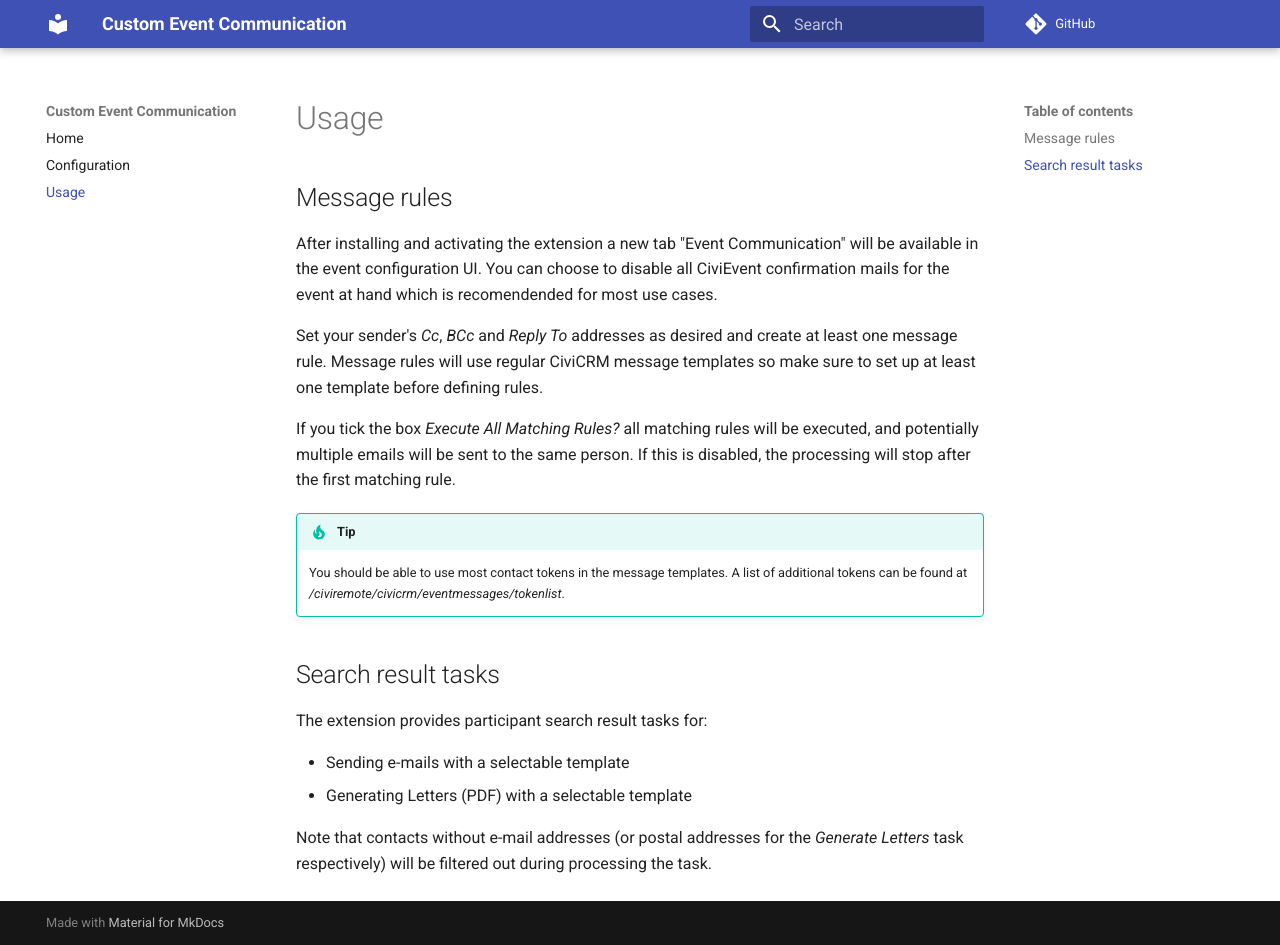
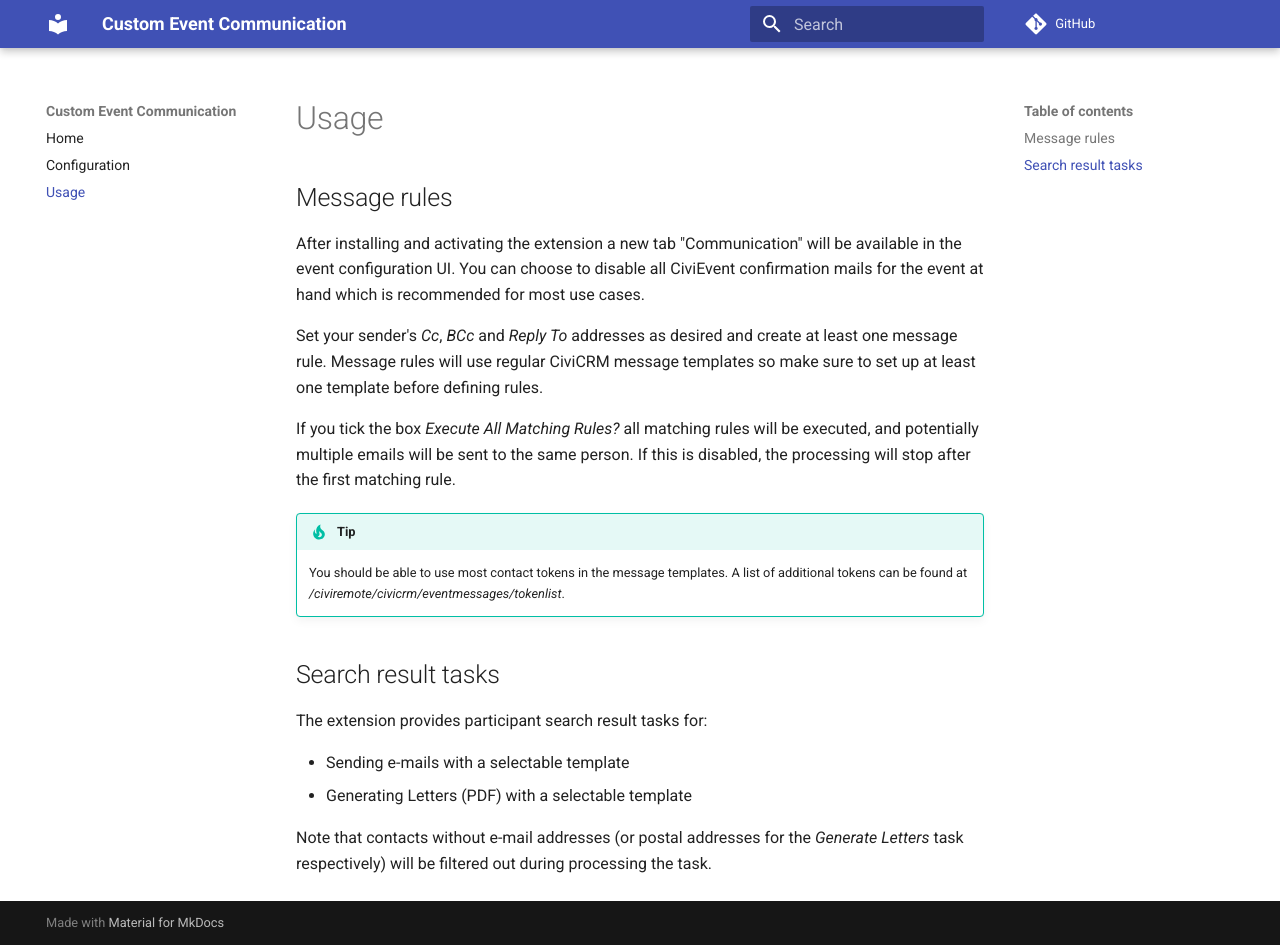
Before and after one commit to systopia/de.systopia.eventmessages, an MkDocs documentation site: the page built from docs/usage.md, in a window 1280 px wide and 945 px high. Built offline with MkDocs 1.6.1 and Material for MkDocs 9.7.7, drawn with Linux system fonts in a browser that asks for light colours; comment, search, counter and statistics services are not loaded.

Commit message:
[#13] renamed communication tab

```diff
--- a/docs/usage.md
+++ b/docs/usage.md
@@ -2,9 +2,9 @@
 
 ## Message rules
 
-After installing and activating the extension a new tab "Event Communication"
+After installing and activating the extension a new tab "Communication"
 will be available in the event configuration UI. You can choose to disable all
-CiviEvent confirmation mails for the event at hand which is recomendended for
+CiviEvent confirmation mails for the event at hand which is recommended for
 most use cases.
 
 Set your sender's *Cc*, *BCc* and *Reply To* addresses as desired and create at
```
Also changed, not shown: README.md (+1 -1 lines), 1 other file.
